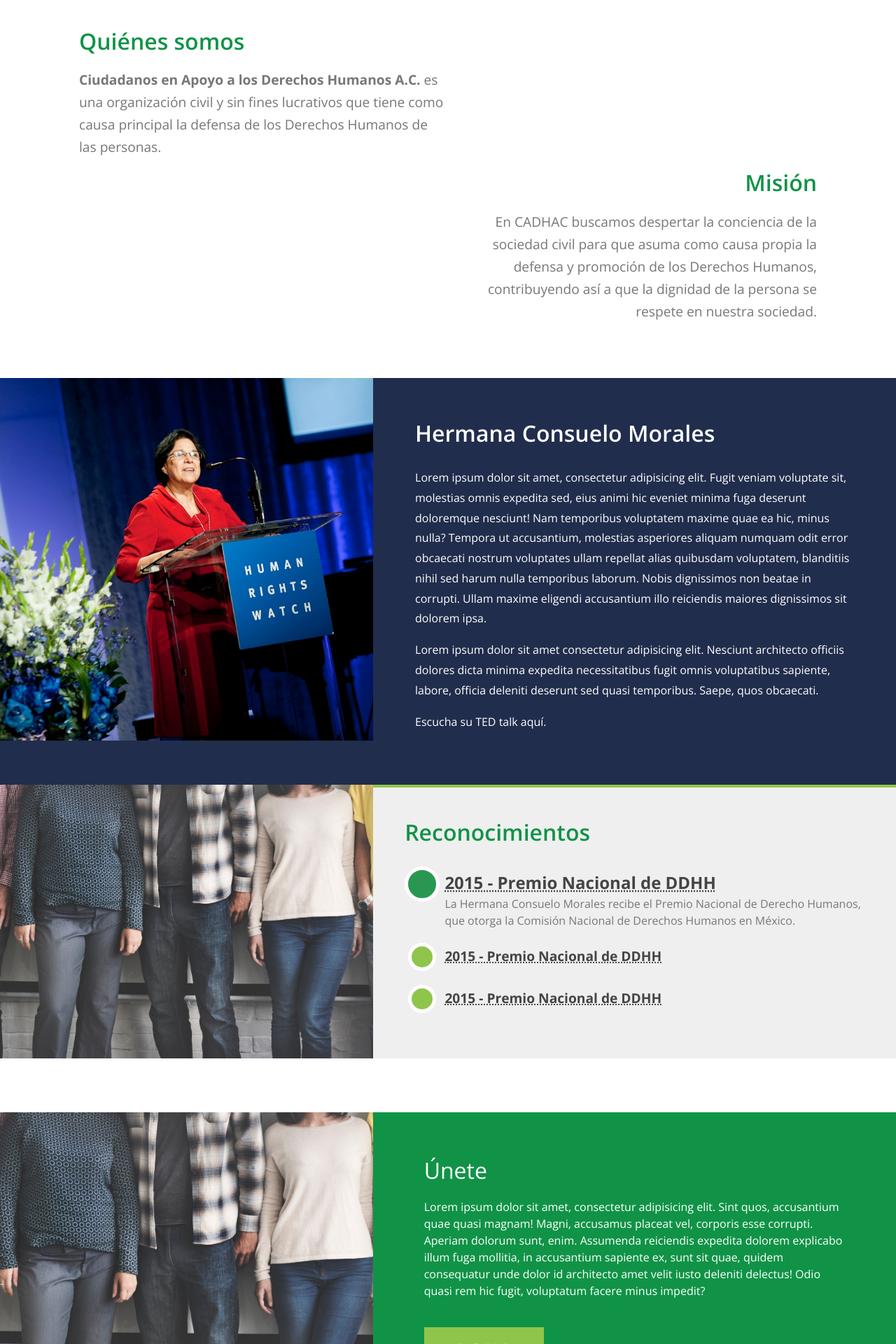
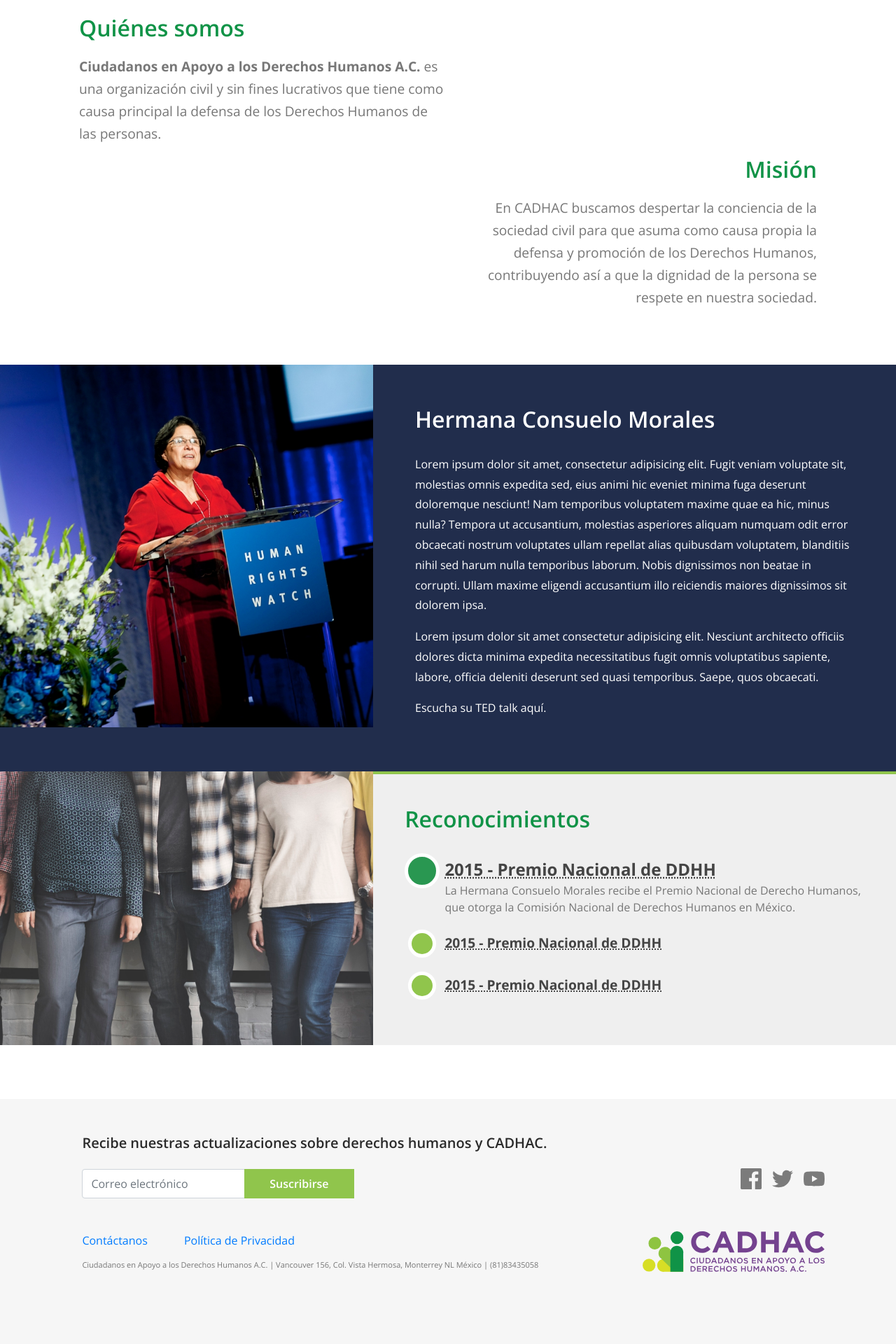
Before and after one commit to melytc/cadhac, a PHP site: page /aboutus.php in a window 1280 px wide. Shown: the part 720-2640 px from the top of the page at 70% size. After the commit the page ends 2537 px from the top, so only its background shows below. Run offline with PHP 8.4, Linux system fonts and the light colour scheme; style sheets or scripts are compiled from the project's sources.

Commit message:
Footer structure and style done.

```diff
--- a/src/css/style.scss
+++ b/src/css/style.scss
@@ -178,31 +178,31 @@ nav.navbar {
 /* Footer
 ---------------------------------- */
 section.unete {
-	.bg-primary *{
-		color: #fff;
+	padding: 4% 8%;
+	background-color: #f6f6f6;
+	h1 {
+		margin-bottom: 25px;
+		color: $darkgray;
+		font-size: 20px;
+		font-weight: 600;
 	}
-	.padthis{
-		padding: 9% 8%;
+	.logo {
+		display: block;
+		width: 260px;
+		margin-bottom: 60px;
+		img {
+			display: block;
+		}
 	}
-	h2 {
-		margin-bottom: 20px;
+	.logo.social-media {
+		width: 30px;
+		filter: opacity(50%);
 	}
 	p{
-		margin-bottom: 40px;
+		margin-top: 15px;
+		font-size: 11px;
+		color: text;
 	}
-	a.btn.donate-link {
-		display: inline-block;
-		padding: .8rem 2.8rem;
-		font-size: 1.5rem;
-		letter-spacing: .1rem;
-	}
-}
-.banner *{
-	color: white;
-}
-.banner h1 {
-	font-size: 3.5rem;
-	font-weight: 800;
 }
 @import "aboutus";
 @import "donaciones";
--- a/src/footer.php
+++ b/src/footer.php
@@ -1,13 +1,34 @@
 	<section class="unete">
 		<div class="container-fluid nospace">
 			<div class="row">
-				<div class="col-md-5 img-bg" data-bg="img/pexels.jpg">
+				<div class="col-9">
+					<h1>Recibe nuestras actualizaciones sobre derechos humanos y CADHAC.</h1>
+					<div class="input-group mb-5 w-50">
+						<input type="text" class="form-control" aria-label="Default" aria-describedby="inputGroup-sizing-default" placeholder="Correo electr&oacute;nico">
+						<div class="input-group-append">
+							<button class="btn bg-lightgreen" type="button">Suscribirse</button>
+						</div>
+					</div>
+
+					<a class="mr-5" href="#">Contáctanos</a>
+					<a href="#">Política de Privacidad</a>
+					<p>Ciudadanos en Apoyo a los Derechos Humanos A.C. | Vancouver 156, Col. Vista Hermosa, Monterrey NL M&eacute;xico | (81)83435058</p>
 				</div>
-				<div class="col-md-7 bg-primary">
-					<div class="padthis">
-						<h2 class="flight">&Uacute;nete</h2>
-						<p class="light">Lorem ipsum dolor sit amet, consectetur adipisicing elit. Sint quos, accusantium quae quasi magnam! Magni, accusamus placeat vel, corporis esse corrupti. Aperiam dolorum sunt, enim. Assumenda reiciendis expedita dolorem explicabo illum fuga mollitia, in accusantium sapiente ex, sunt sit quae, quidem consequatur unde dolor id architecto amet velit iusto deleniti delectus! Odio quasi rem hic fugit, voluptatum facere minus impedit?</p>
-						<a href="#" class="btn bg-lightgreen btn-lg ttu donate-link"><strong>Dona</strong></a>
+
+				<div class="col mt-5">
+					<div class="row justify-content-end">
+						<div class="col-sm-2">
+							<a class="logo social-media" href="#"><img src="img/facebook-logo.svg" alt="Facebook"/></a>
+						</div>
+						<div class="col-sm-2">
+							<a class="logo social-media" href="#"><img src="img/twitter-logo.svg" alt="Twitter"/></a>
+						</div>
+						<div class="col-sm-2">
+							<a class="logo social-media" href="#"><img src="img/youtube-logo.svg" alt="YouTube"/></a>
+						</div>
+					</div>
+					<div class="row justify-content-end">
+						<a class="logo" href="#"><img src="img/cadhaclogo.svg" alt="CADHAC"/></a>
 					</div>
 				</div>
 			</div>
```
Also changed, not shown: src/img/facebook-logo.svg (added), src/img/twitter-logo.svg (added), src/img/youtube-logo.svg (added).
